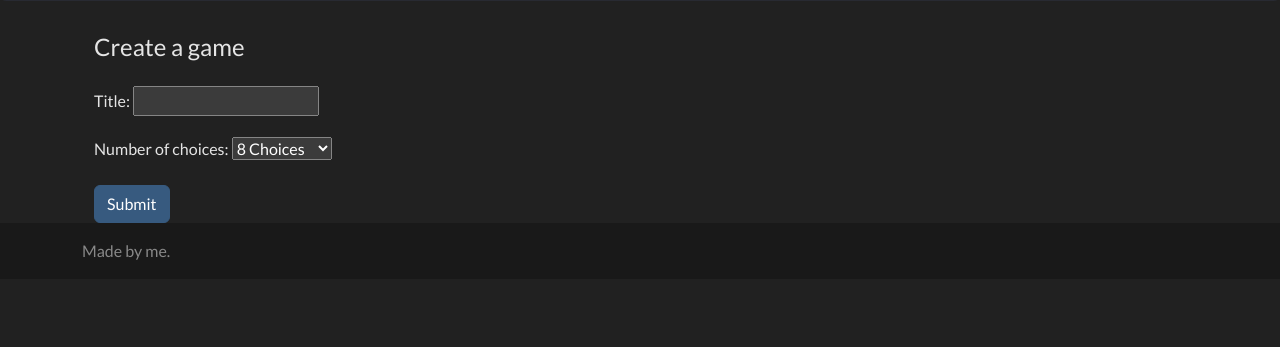
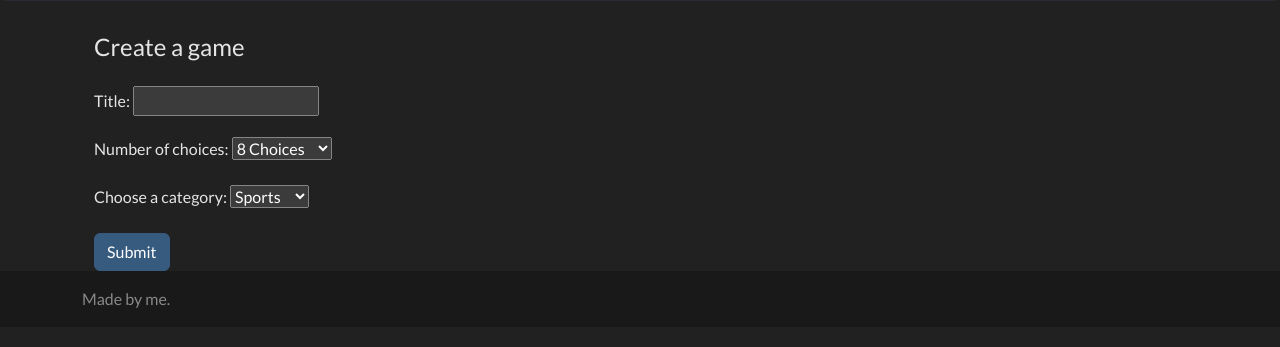
Before and after one commit to Swietl1k/WWWstrona, a Django app: page /strona/create/ in a window 1280 px wide. Shown: the part 361-708 px from the top of the page. Run offline with Django 4.2, Linux system fonts and the light colour scheme; some libraries are stand-ins or nearby versions.

Commit message:
desc of games in db

```diff
--- a/strona/forms.py
+++ b/strona/forms.py
@@ -10,6 +10,20 @@ class GameForm(forms.Form):
         ],
         label="Number of choices"
     )
+    category = forms.ChoiceField(
+        choices=[
+            ('Sports', 'Sports'),
+            ('Movies', 'Movies'),
+            ('Music', 'Music'),
+            ('Gaming', 'Gaming'),
+            ('Food', 'Food'),
+            ('Idols', 'Idols'),
+            ('Animals', 'Animals'),
+            ('Other', 'Other'),
+        ],
+        label="Category"
+
+    )
 
 
 class UploadFileForm(forms.Form):
--- a/strona/templates/create.html
+++ b/strona/templates/create.html
@@ -22,6 +22,10 @@
                 <label for="number_of_choices" class="form-label">Number of choices:</label>
                 {{ form.number_of_choices }}
             </div>
+            <div class="mb-3">
+                <label for="category" class="form-label">Choose a category:</label>
+                {{ form.category }}
+            </div>
             <button type="submit" class="btn btn-primary">Submit</button>
         </form>
     </div>
--- a/strona/views.py
+++ b/strona/views.py
@@ -141,13 +141,15 @@ def create(request):
         if form.is_valid():
             title = form.cleaned_data['title']
             number_of_choices = form.cleaned_data['number_of_choices']
+            category = form.cleaned_data['category']
 
             game_id = ''.join(random.choices(string.ascii_letters + string.digits, k=16))
 
 
             game_data = {
                 "title": title,
-                "number_of_choices": number_of_choices
+                "number_of_choices": number_of_choices,
+                "category": category,
             }
 
             try:
```
